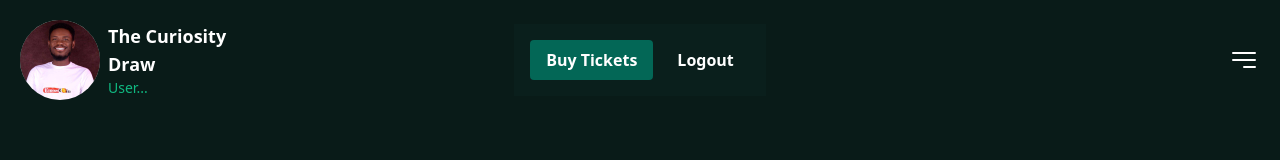
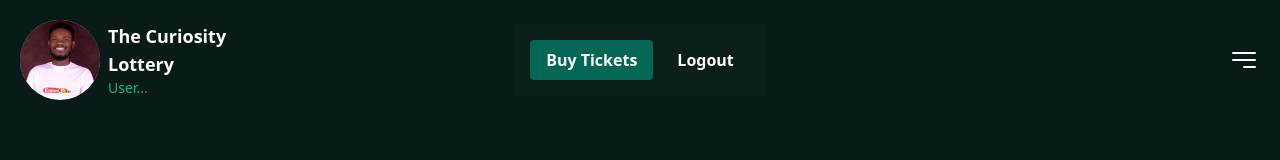
Before and after one commit to emorilebo/lotttery-web3, a Next.js app: page / in a window 1280 px wide. Shown: the top 160 px of the page. Built offline with nearby package versions, Linux system fonts and the light colour scheme.

Commit message:
UPDATE header

```diff
--- a/components/Header.tsx
+++ b/components/Header.tsx
@@ -8,12 +8,12 @@ function Header() {
       <div className="flex items-center space-x-2">
         <img className="h-20 w-20 rounded-full" src="/emori.jpeg" alt="emori" />
         <div>
-          <h1 className="text-lg text-white font-bold">The Curiosity Draw</h1>
+          <h1 className="text-lg text-white font-bold">The Curiosity Lottery</h1>
           <p className="text-sm text-emerald-500 truncate">User...</p>
         </div>
       </div>
 
-      <div className="hidden  md:flex  items-center justify-center rounded-md md:col-span-3">
+      <div className=" hidden md:flex  items-center justify-center rounded-md md:col-span-3">
         <div className="bg-[#0A1F1C] p-4 space-x-2">
           <NavButton isActive title="Buy Tickets" />
           <NavButton title="Logout" />
```
